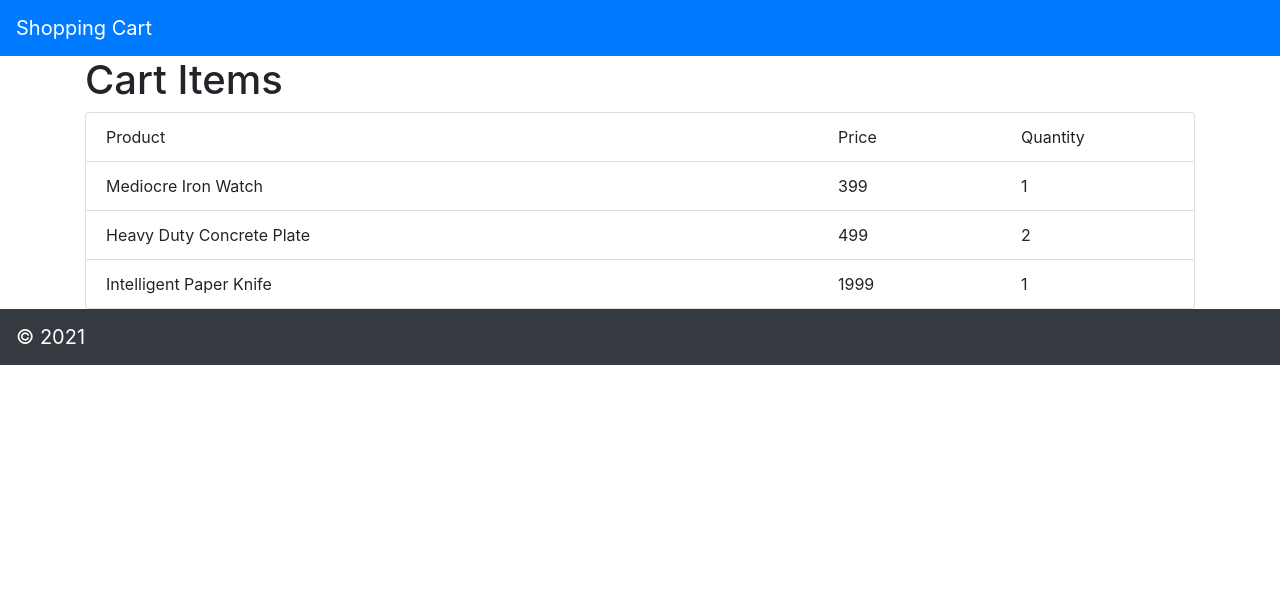
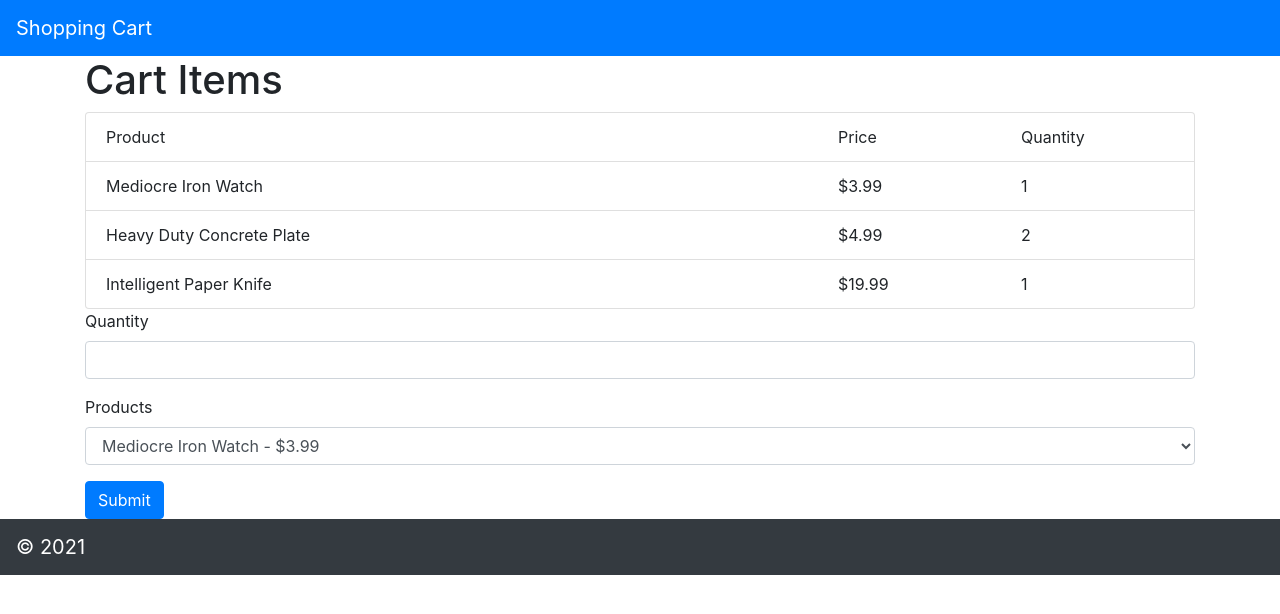
Before and after one commit to svenbrandes/shopping-cart, a React (Create React App) app: page / in a window 1280 px wide. Shown: the top 614 px of the page. Built offline with nearby package versions, Linux system fonts and the light colour scheme; the HTML template or start-up script is replaced by a standard one.

Commit message:
added AddItem

```diff
--- a/src/App.js
+++ b/src/App.js
@@ -1,23 +1,54 @@
-import logo from './logo.svg';
 import './App.css';
+import React, {Component} from 'react';
 import CartHeader from './components/CartHeader';
 import CartFooter from "./components/CartFooter";
 import CartItems from "./components/CartItems";
+import AddItem from "./components/AddItem";
 
-function App() {
-    const cartItemsList = [
+class App extends Component {
+
+    constructor(props) {
+        super(props);
+        this.state = {
+            cartItemsList: [
                 { id: 1, product: { id: 40, name: 'Mediocre Iron Watch', priceInCents: 399 }, quantity: 1 },
                 { id: 2, product: { id: 41, name: 'Heavy Duty Concrete Plate', priceInCents: 499 }, quantity: 2 },
                 { id: 3, product: { id: 42, name: 'Intelligent Paper Knife', priceInCents: 1999 }, quantity: 1 },
-    ];
+            ],
+            products: [
+                { id: 40, name: 'Mediocre Iron Watch', priceInCents: 399 },
+                { id: 41, name: 'Heavy Duty Concrete Plate', priceInCents: 499 },
+                { id: 42, name: 'Intelligent Paper Knife', priceInCents: 1999 },
+                { id: 43, name: 'Small Aluminum Keyboard', priceInCents: 2500 },
+                { id: 44, name: 'Practical Copper Plate', priceInCents: 1000 },
+                { id: 45, name: 'Awesome Bronze Pants', priceInCents: 399 },
+                { id: 46, name: 'Intelligent Leather Clock', priceInCents: 2999 },
+                { id: 47, name: 'Ergonomic Bronze Lamp', priceInCents: 40000 },
+                { id: 48, name: 'Awesome Leather Shoes', priceInCents: 3990 },
+            ]
+        }
+    }
 
+    addItem = (item) => {
+        this.setState(prevState => (
+            {
+                cartItemsList: prevState.cartItemsList.concat(item)
+            }
+        ))
+    }
+
+    render() {
         return (
             <div className="App">
                 <CartHeader />
-        <CartItems items={cartItemsList}/>
+                <CartItems items={this.state.cartItemsList}/>
+                <AddItem onItemAdded={this.addItem} products={this.state.products}/>
                 <CartFooter copyright="2021"/>
             </div>
         );
     }
 
+
+}
+
 export default App;
--- /dev/null
+++ b/src/components/AddItem.js
@@ -0,0 +1,47 @@
+import React, {Component} from 'react';
+
+class AddItem extends Component {
+    constructor(props) {
+        super(props);
+        this.state = {
+            quantity: 0,
+            product: this.props.products[0]
+        };
+    }
+
+    onChange = (e) => {
+        this.setState({[e.target.id]: e.target.value});
+    }
+
+    onSelect = (e) => {
+        const selectedItem = this.props.products.find(product => (product.id == e.target.value));
+        this.setState({product: selectedItem});
+    }
+
+    onSubmit = (e) => {
+        e.preventDefault();
+        this.props.onItemAdded(this.state);
+    }
+
+    render() {
+        return (
+            <div className="container">
+            <form onSubmit={this.onSubmit}>
+                <div className="form-group">
+                    <label>Quantity</label>
+                    <input onChange={this.onChange} id="quantity" className="form-control"/>
+                </div>
+                <div className="form-group">
+                    <label>Products</label>
+                    <select onChange={this.onSelect} id="product" className="form-control">
+                        {this.props.products.map(product => <option value={product.id}>{product.name} - ${product.priceInCents/100}</option>)}
+                    </select>
+                </div>
+                <button type="submit" className="btn btn-primary" onClick={this.onSubmit}>Submit</button>
+            </form>
+            </div>
+        )
+    }
+}
+
+export default AddItem;
--- a/src/components/CartItem.js
+++ b/src/components/CartItem.js
@@ -3,7 +3,7 @@ const CartItem = ({product, price, quantity}) => {
         <div className="list-group-item">
             <div className="row">
                 <div className="col-md-8">{product}</div>
-                <div className="col-md-2">{price}</div>
+                <div className="col-md-2">${price/100}</div>
                 <div className="col-md-2">{quantity}</div>
             </div>
         </div>
```
Lines whose indentation alone changed are shown as unchanged.
